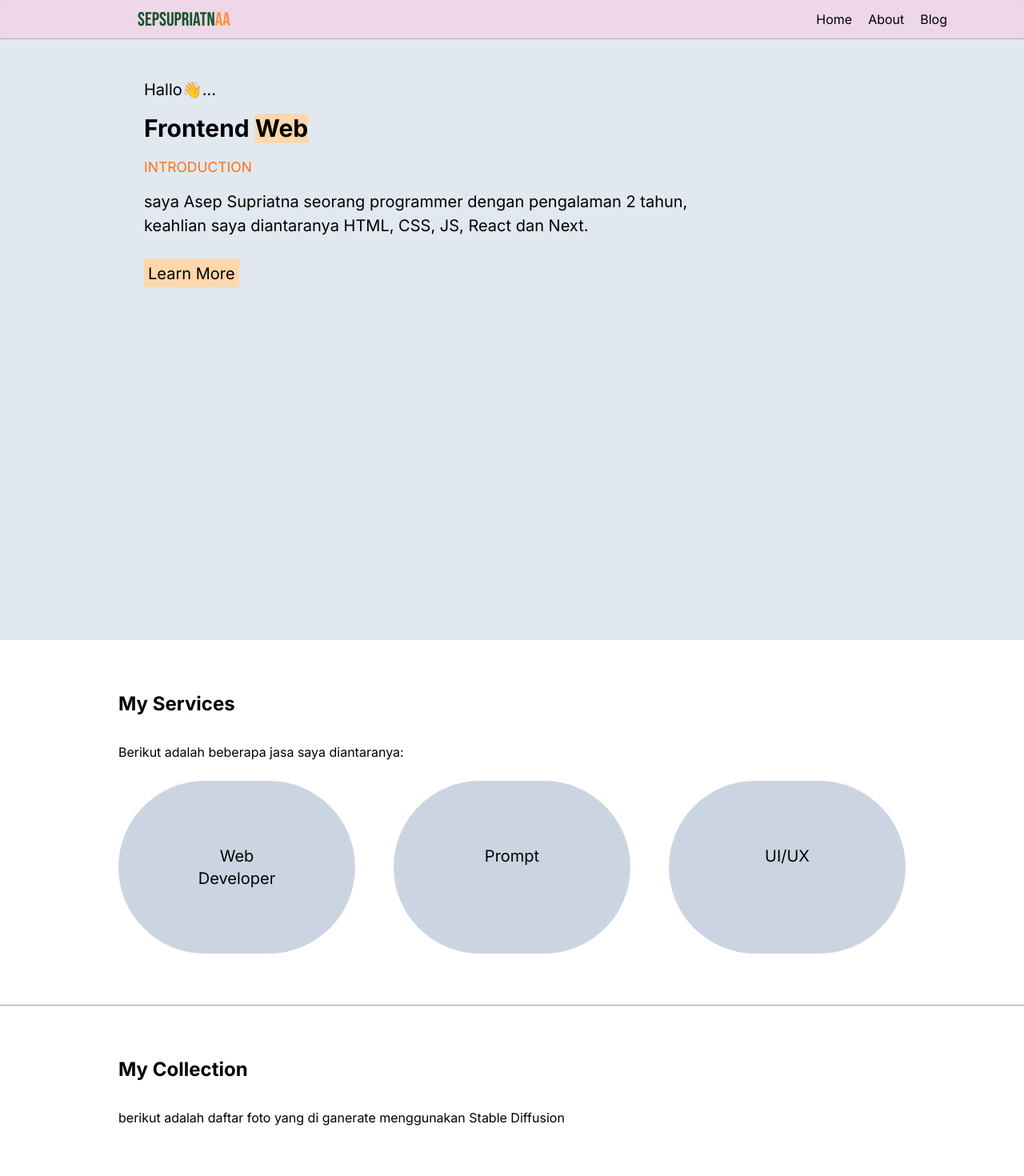
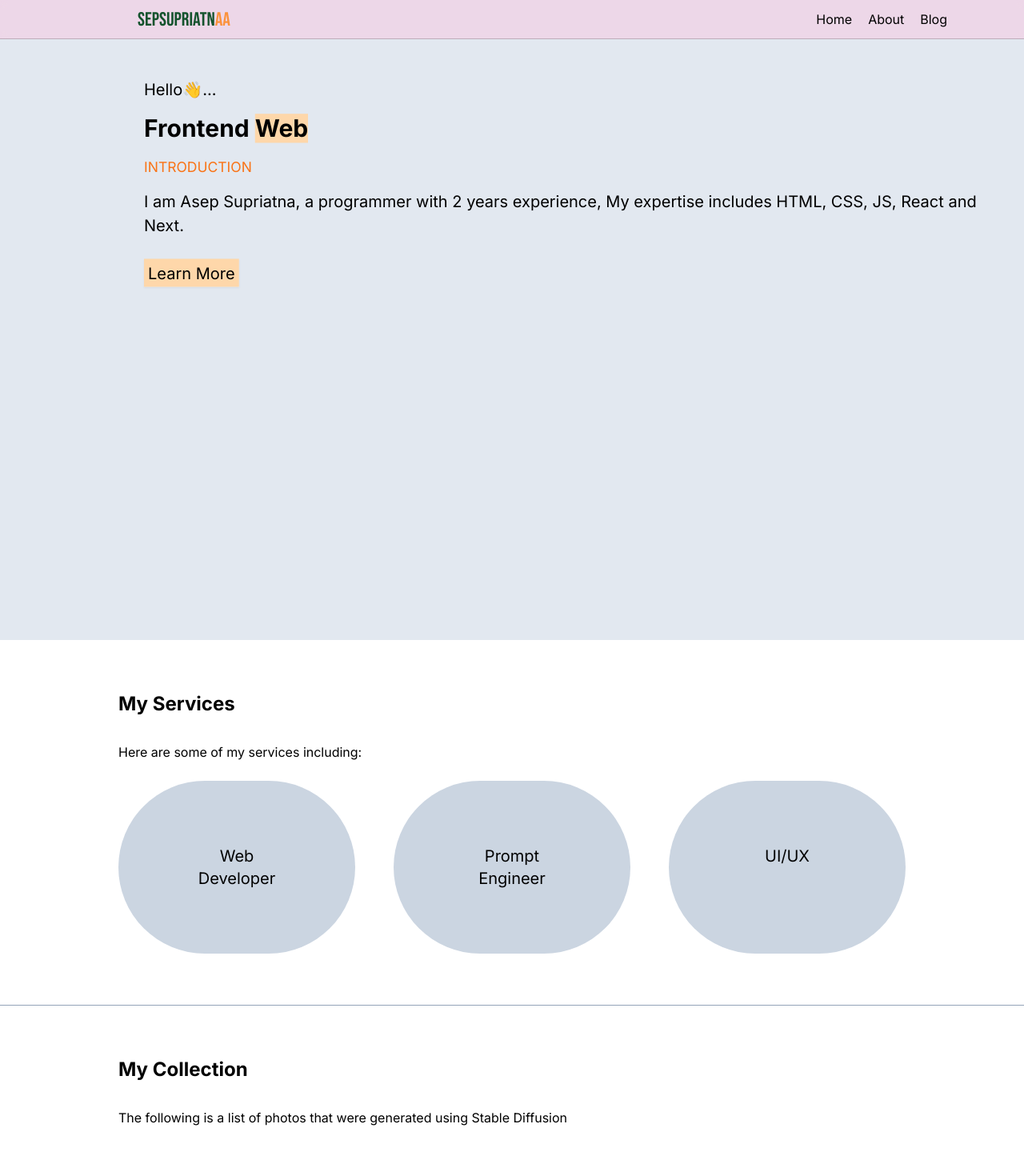
Before and after one commit to asep933/portfolio-sepsupriatnaa, a Next.js app: page / in a window 1280 px wide. Shown: the top 1470 px of the page at 80% size. Built offline with nearby package versions, Linux system fonts and the light colour scheme.

Commit message:
mengganti semua jadi bahasa inggris

```diff
--- a/app/about/page.js
+++ b/app/about/page.js
@@ -7,12 +7,9 @@ function DeskripsiAbout({aboutProps}) {
 }
 
 const About = () => {
-    const isiAbout = `Asep Supriatna adalah seorang pengembang web berpengalaman yang telah berhasil menerapkan berbagai keterampilan dalam berbagai proyek. Dengan keahlian dalam HTML, CSS, JavaScript, Next.js, dan React, Asep dapat merancang dan mengembangkan aplikasi web yang inovatif dan responsif. Dedikasinya terhadap pemrograman web terlihat melalui hasil kerjanya yang berkualitas dan solusi yang kreatif.
-
-    Kontak:
-
-    Email: asep93339@gmail.com
-    Dengan keahlian teknis dan pengalaman praktis, Asep Supriatna siap untuk menjalankan proyek pengembangan web dengan fokus pada kualitas dan solusi yang efisien. Jangan ragu untuk menghubungi melalui email untuk diskusi lebih lanjut atau proyek potensial.`;
+    const isiAbout = `Asep Supriatna is an experienced web developer who has successfully applied various skills in various projects. With expertise in HTML, CSS, JavaScript, Next.js, and React.
+    Asep can design and develop innovative and responsive web applications. His dedication to web programming is visible through his quality work and creative solutions.
+    Contact: Email: asep93339@gmail.com With technical expertise and practical experience, Asep Supriatna is ready to carry out web development projects with a focus on quality and efficient solutions. Feel free to reach out via email for further discussions or potential projects.`;
 
     return (
         <div className="h-screen bg-slate-200 w-full p-5 space-y-10">
--- a/app/blog/page.js
+++ b/app/blog/page.js
@@ -6,7 +6,8 @@ const Blog = () => {
     return (
         <div className='h-screen mt-0 ml-0 flex w-full justify-center items-center'>
             <div className="bg-slate-500 p-20 rounded-xl fixed px-5">
-                <h1 className="text-white">Upss.... Halaman Masih dalam perbaikan, <br/> silahkan kembali</h1>
+                <h1 className="text-white">Oops.... Page still under construction, <br/>
+                please come back</h1>
             </div>
         </div>
     );
--- a/app/page.js
+++ b/app/page.js
@@ -14,15 +14,15 @@ const Form = () => {
                 <h1 className="text-2xl font-bold mb-8">Contact Me</h1>
 
                 <form className="flex flex-wrap flex-col mt-0 w-full px-5 text-base lg:translate-x-80 font-semibold">
-                    <label htmlFor="nama">Nama</label>
-                    <input name="nama" placeholder="nama.." className="mb-3 mt-1 rounded-sm p-2 font-normal shadow-sm w-full lg:w-2/4 focus:outline-orange-300" />
+                    <label htmlFor="nama">Name</label>
+                    <input name="nama" placeholder="Name..." className="mb-3 mt-1 rounded-sm p-2 font-normal shadow-sm w-full lg:w-2/4 focus:outline-orange-300" />
 
                     <label htmlFor="email">Email</label>
-                    <input name="email" placeholder="email.." className="mb-5 mt-1 rounded-sm p-2 font-normal shadow-sm w-full lg:w-2/4 focus:outline-orange-300" />
+                    <input name="email" placeholder="Email..." className="mb-5 mt-1 rounded-sm p-2 font-normal shadow-sm w-full lg:w-2/4 focus:outline-orange-300" />
 
-                    <label htmlFor="pesan">Pesan</label>
-                    <textarea type="text" name="pesan" className="rounded-sm mt-1 font-normal w-full lg:w-2/4 focus:outline-orange-300 h-40"></textarea>
-                    <button type="submit" className="mt-8 bg-orange-200 rounded-lg p-2 w-full shadow-sm hover:opacity-80 lg:w-2/4">Kirim</button>
+                    <label htmlFor="pesan">Message</label>
+                    <textarea placeholder="Message..." type="text" name="pesan" className="rounded-sm mt-1 font-normal w-full lg:w-2/4 focus:outline-orange-300 h-40"></textarea>
+                    <button type="submit" className="mt-8 bg-orange-200 rounded-lg p-2 w-full shadow-sm hover:opacity-80 lg:w-2/4">Submit</button>
                 </form>
             </div>
         </>
@@ -42,14 +42,14 @@ const Page = () => {
             {/* hero section start */}
                 <div id="home" className="bg-slate-200 flex h-full w-full lg:h-screen">
                     <div className="block w-full space-y-3 px-5 mt-16 mb-32 text-base lg:px-32 lg:scale-125 lg:mt-40 lg:ml-40">
-                        <p>Hallo👋...</p>
+                        <p>Hello👋...</p>
 
                         <h1 className="text-2xl font-bold">Frontend <span className="bg-orange-200 transform rotate-3">Web</span></h1>
 
                         <p className="text-orange-500 text-sm">INTRODUCTION</p>
 
-                        <p>saya Asep Supriatna seorang programmer dengan pengalaman 2 tahun, <br /> keahlian saya diantaranya HTML, CSS,
-                            JS, React dan Next.
+                        <p>I am Asep Supriatna, a programmer with 2 years experience,
+                            My expertise includes HTML, CSS, JS, React and Next.
                         </p><br />
 
                         <a href="#pageDua" className="bg-orange-200 shadow-sm hover:bg-orange-300 p-1">Learn More</a>
@@ -61,11 +61,11 @@ const Page = () => {
                 <div id="pageDua" className="bg-white flex flex-wrap w-full items-center pt-16 pb-16 lg:px-32">
                     <div className="w-full px-5 space-y-3">
                         <h1 className="mx-auto font-bold text-2xl mb-8">My Services</h1>
-                        <p>Berikut adalah beberapa jasa saya diantaranya:</p>
+                        <p>Here are some of my services including:</p>
 
                         <div className="lg:grid xl:grid-cols-3 text-black lg:grid-flow-row lg:gap-12 text-center flex flex-col text-xl">
                             <div className="lg:p-20 mt-3 bg-slate-300 lg:transform lg:hover:rotate-2 w-full lg:rounded-full">Web Developer</div>
-                            <div className="lg:p-20 mt-3 bg-slate-300 lg:transform lg:hover:rotate-2 w-full lg:rounded-full">Prompt</div>
+                            <div className="lg:p-20 mt-3 bg-slate-300 lg:transform lg:hover:rotate-2 w-full lg:rounded-full">Prompt Engineer</div>
                             <div className="lg:p-20 mt-3 bg-slate-300 lg:transform lg:hover:rotate-2 w-full lg:rounded-full">UI/UX</div>
                         </div>
                     </div>
@@ -79,7 +79,7 @@ const Page = () => {
                     <div className="w-full px-5">
                         <h1 className="text-2xl font-bold mb-8">My Collection</h1>
 
-                        <p className="mb-6 font-normal">berikut adalah daftar foto yang di ganerate menggunakan Stable Diffusion</p>
+                        <p className="mb-6 font-normal">The following is a list of photos that were generated using Stable Diffusion</p>
 
                         <div className="flex flex-wrap px-5 mt-16">
                             <div className="bg-orange-200 mt-8 w-full text-base lg:text-lg space-y-2 p-5 rounded-lg shadow-lg lg:w-2/4 lg:scale-75">
```
